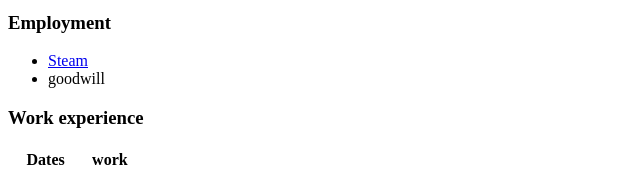
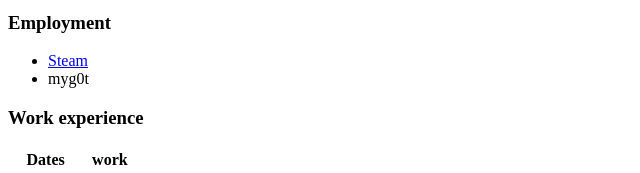
Before and after one commit to y0gurt/testing, a plain HTML site: page index.html in a window 1280 px wide. Shown: the part 775-948 px from the top of the page, 0-640 px from the left. Drawn offline with Linux system fonts and the light colour scheme.

Commit message:
Add files via upload

```diff
--- a/index.html
+++ b/index.html
@@ -22,7 +22,7 @@
   <h3>Employment</h3>
   <ul>
     <li><a href="https://steamcommunity.com">Steam</a></li>
-    <li>goodwill</li>
+    <li>myg0t</li>
   </ul>
   <h3>Work experience</h3>
   <table>
```
